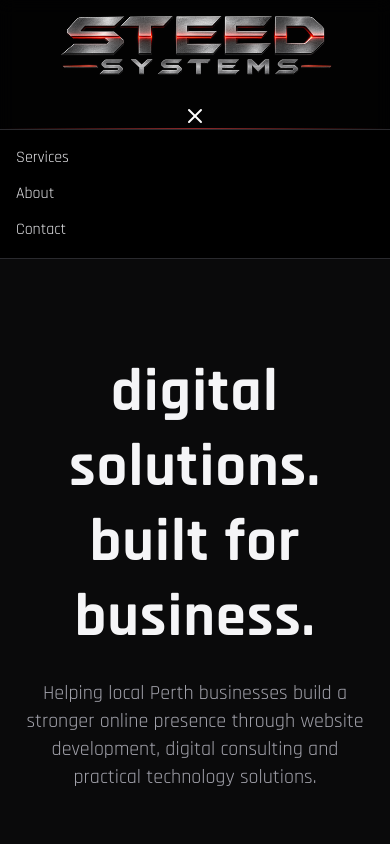
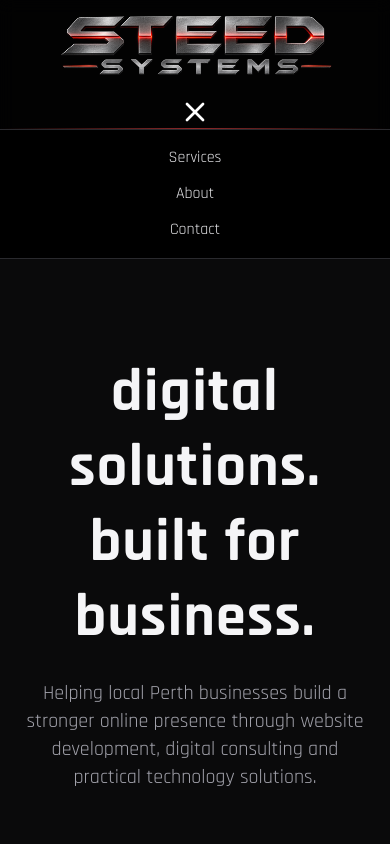
Before and after one commit to EvanSteed/steed-systems, a React (Vite) app: page / in a window 390 px wide. Both pictures are taken after a click on the button "menu". Shown: the top 844 px of the page. Built offline with nearby package versions, Linux system fonts and the light colour scheme.

Commit message:
Mobile menu centering

```diff
--- a/src/components/Layout.tsx
+++ b/src/components/Layout.tsx
@@ -25,11 +25,11 @@ export function Layout() {
           <div className="hidden md:block z-10">
             <Link to="/assessment" className="btn-primary text-sm">Free Assessment</Link>
           </div>
-          <button className="md:hidden text-white mt-2" onClick={()=>setOpen(!open)} aria-label="menu">{open?<X/>:<Menu/>}</button>
+          <button className="md:hidden text-white -mt-[10px]" onClick={()=>setOpen(!open)} aria-label="menu">{open?<X size={32}/>:<Menu size={32}/>}</button>
         </div>
         <div className="h-px bg-gradient-to-r from-transparent via-red-500/60 to-transparent" />
         {open && (
-          <div className="md:hidden border-t border-[#2a2a2e] bg-black/95 px-4 py-4 flex flex-col gap-3">
+          <div className="md:hidden border-t border-[#2a2a2e] bg-black/95 px-4 py-4 flex flex-col gap-3 items-center text-center">
             {nav.map(n=>(
               <Link key={n.to} to={n.to} onClick={()=>setOpen(false)} className="text-zinc-200">{n.label}</Link>
             ))}
```
